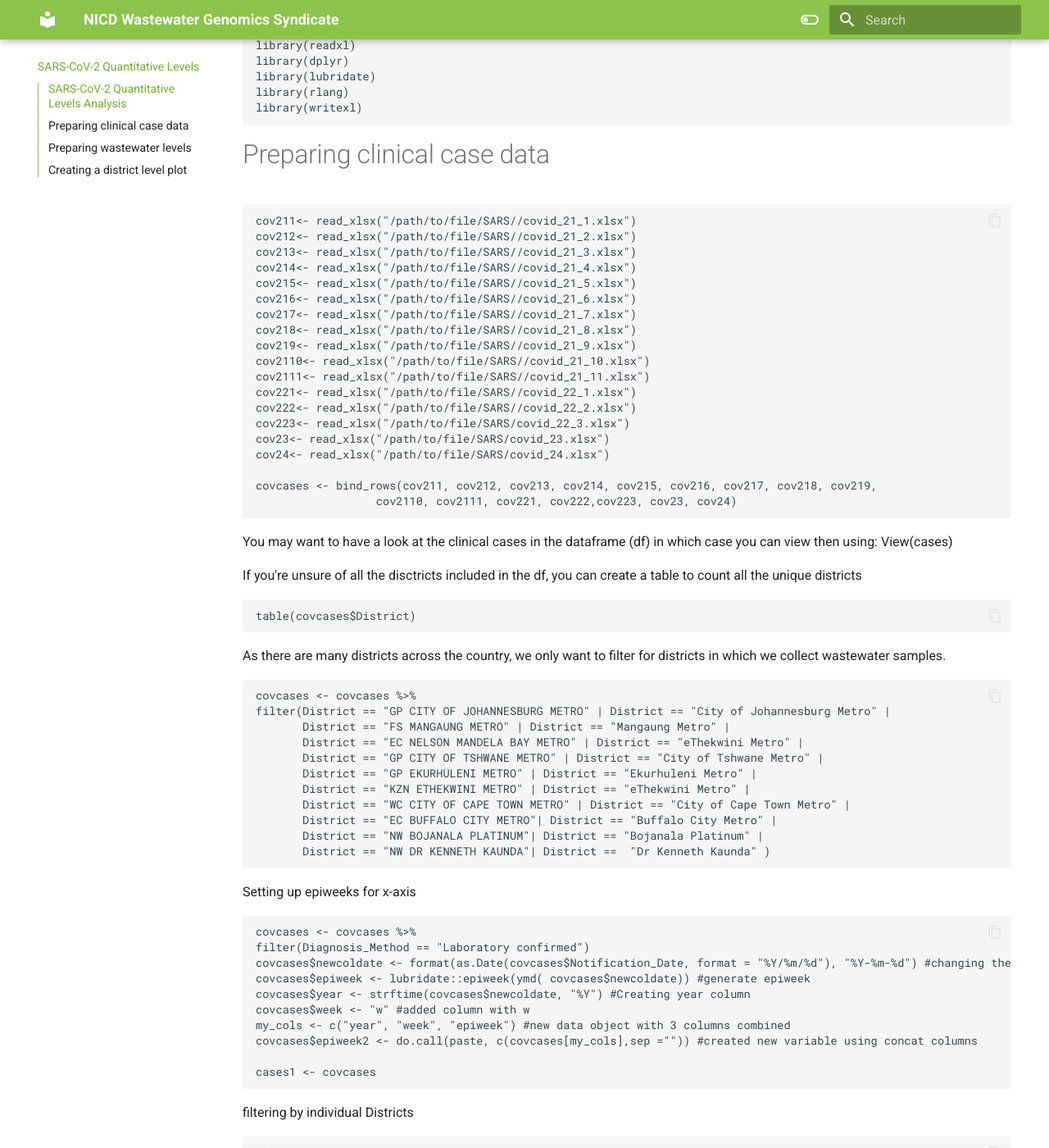
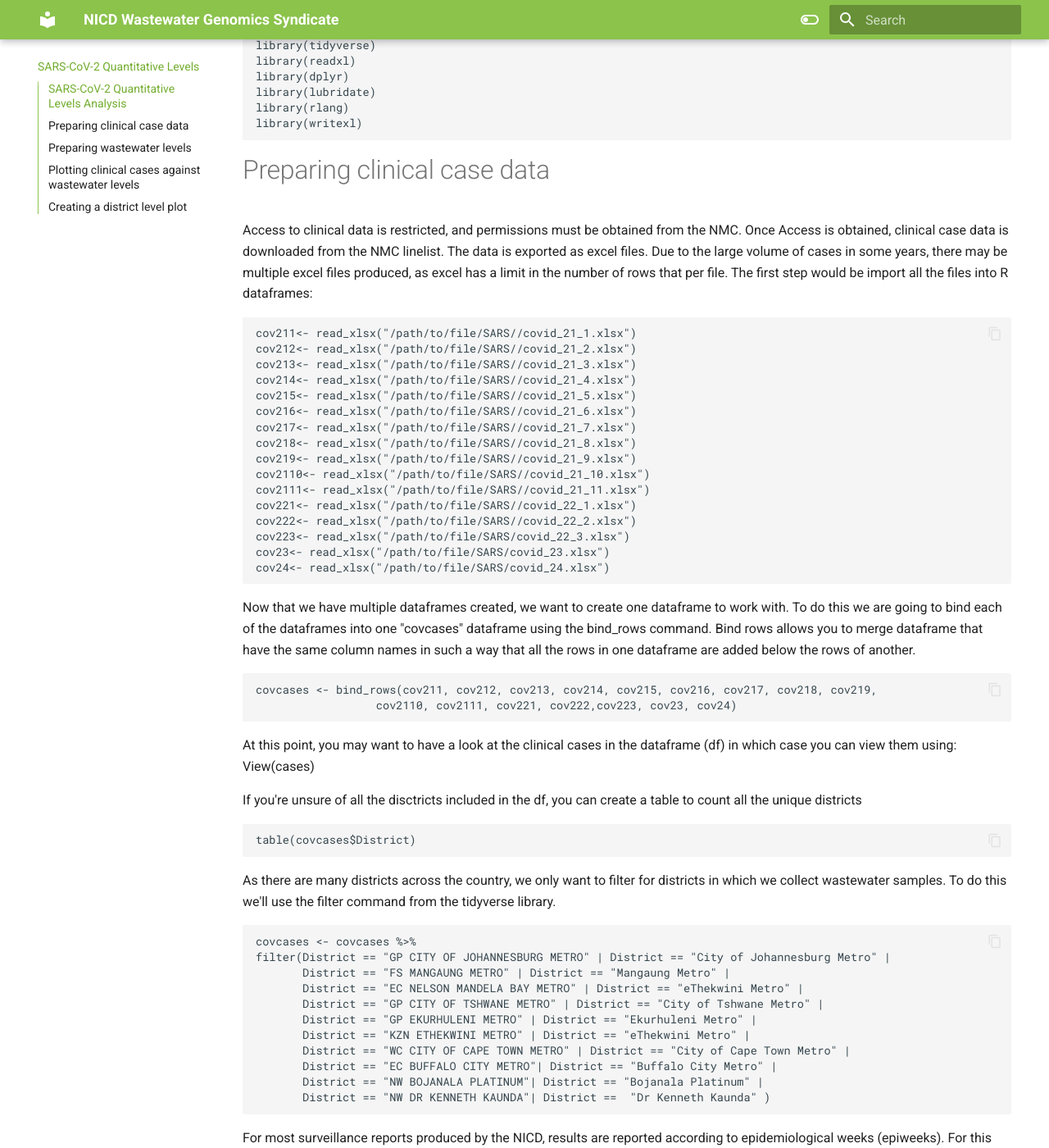
Before and after one commit to NICD-Wastewater-Genomics/NICD-Wastewater-Genomics.github.io, an MkDocs documentation site: the page built from docs/quantitative.md, in a window 1280 px wide and 1400 px high, scrolled down 444 px. Shown: the whole window at 82% size. Built offline with MkDocs 1.6.1 and Material for MkDocs 9.7.7, drawn with Linux system fonts in a browser that asks for light colours; some of the changed text lies outside the part shown.

Commit message:
Adding quantitative levels graph script

```diff
--- a/docs/quantitative.md
+++ b/docs/quantitative.md
@@ -1,12 +1,13 @@
 ## SARS-CoV-2 Quantitative Levels Analysis
 
-This documentation provides information on how to generate the quantitative levels
+The National Institute for Communicable Diseases (NICD) currently oversees SARS-CoV-2 surveillance through two key methods:
+tracking changes in reported clinical cases documented in the NICD's Notifiable Medical Conditions Reporting's(NMC) register,
+and observing variations in SARS-CoV-2 levels detected by performing a PCR test on wastewater samples.
+These dual metrics, clinical data and wastewater analysis, can be conveniently visualized together in a unified graph.
+This guide offers detailed instructions on performing such analysis and visualization.
 
-This script was generated using R 4.2.2
 
-For instructions in downloading and installing R
-
-The following librabries are required in order to be able to run the script
+The graphs are produced using R version 4.2.2 or higher and the following packages are required to run the script:
 
 	library (ggplot2)
 	library(ggthemes)
@@ -19,6 +20,11 @@
 	library(writexl)
 
 #Preparing clinical case data
+
+Access to clinical data is restricted, and permissions must be obtained from the NMC.
+Once Access is obtained, clinical case data is downloaded from the NMC linelist. The data is exported as excel files.
+Due to the large volume of cases in some years, there may be multiple excel files produced, as excel has a limit in the number of
+rows that per file. The first step would be import all the files into R dataframes:
 
 	cov211<- read_xlsx("/path/to/file/SARS//covid_21_1.xlsx")
 	cov212<- read_xlsx("/path/to/file/SARS//covid_21_2.xlsx")
@@ -37,10 +43,14 @@
 	cov23<- read_xlsx("/path/to/file/SARS/covid_23.xlsx")
 	cov24<- read_xlsx("/path/to/file/SARS/covid_24.xlsx")
 
+Now that we have multiple dataframes created, we want to create one dataframe to work with. To do this we are going to
+bind each of the dataframes into one "covcases" dataframe using the bind_rows command. Bind rows allows you to merge dataframe that have
+the same column names in such a way that all the rows in one dataframe are added below the rows of another.
+
 	covcases <- bind_rows(cov211, cov212, cov213, cov214, cov215, cov216, cov217, cov218, cov219,
                       cov2110, cov2111, cov221, cov222,cov223, cov23, cov24)
 
-You may want to have a look at the clinical cases in the dataframe (df) in which case you can view then using:
+At this point, you may want to have a look at the clinical cases in the dataframe (df) in which case you can view them using:
 	View(cases)
 
 If you're unsure of all the disctricts included in the df, you can create a table to count all the unique districts
@@ -48,7 +58,7 @@
 	table(covcases$District)
 
 As there are many districts across the country, we only want to filter for districts in which we collect
-wastewater samples.
+wastewater samples. To do this we'll use the filter command from the tidyverse library.
 
 	covcases <- covcases %>%
 	filter(District == "GP CITY OF JOHANNESBURG METRO" | District == "City of Johannesburg Metro" |
@@ -62,13 +72,20 @@
            District == "NW BOJANALA PLATINUM"| District == "Bojanala Platinum" |
            District == "NW DR KENNETH KAUNDA"| District ==  "Dr Kenneth Kaunda" )
 
-
-Setting up epiweeks for x-axis
+For most surveillance reports produced by the NICD, results are reported according to epidemiological weeks (epiweeks).
+For this report we will also be using epiweeks to report our findings. In order to convert the sample collection dates to epiweeks,
+we'll use the lubridate library to create a new column with the epiweeks of laboratory confirmed SARS-CoV-2 cases:
 
 	covcases <- covcases %>%
 	filter(Diagnosis_Method == "Laboratory confirmed")
 	covcases$newcoldate <- format(as.Date(covcases$Notification_Date, format = "%Y/%m/%d"), "%Y-%m-%d") #changing the format of the date from y/m/d to ymd
 	covcases$epiweek <- lubridate::epiweek(ymd( covcases$newcoldate)) #generate epiweek
+
+In the epiweek column you will find a number representing the epiweek the sample was collected in. For example, if a sample was collected on 2024-04-25,
+then the number would be "17". However, we like to report our epiweeks with the year combined (eg 2024w17). This is just a matter of preference,
+and may be modified to suit your preferences. In order to add the year onto the epiweek with a "w" inbetween, we first create a column with the year
+the sample was created, and then another column with "w" and concatenate the year, "w" and epiweek column to get our desired format:
+
 	covcases$year <- strftime(covcases$newcoldate, "%Y") #Creating year column
 	covcases$week <- "w" #added column with w
 	my_cols <- c("year", "week", "epiweek") #new data object with 3 columns combined
@@ -76,7 +93,8 @@
 
 	cases1 <- covcases
 
-filtering by individual Districts
+Since we report findings nationally and at a district level, we want to also create dataframes for each district. We'll do this by filtering for only the
+clinical cases found in that district. As R is case-sensitive, we'll filter for all variations in spelling of the districts found in the linelist.
 
 	joburg_cases <- cases1 %>%
 	filter(District == "GP CITY OF JOHANNESBURG METRO" | District == "City of Johannesburg Metro")
@@ -115,7 +133,8 @@
 
 	water <- read.csv("path/to.file.csv")
 
-Or using an API token from RedCap, which is the data management system used by out team
+Or using an API token from RedCap, which is the data management system used by our team. We usually use the API token as it allows us to
+automatically run this script without having to first download directly from RedCap.
 
 	token <- "insert your private token here"
 	url <- "insert RedCap URL here"
@@ -137,20 +156,38 @@
 
 	water <- result
 
-Ensuring date columns are recognised as dates
 
-	water$sam_col_date <- as.Date(water$Sample.Collection.Date)
-	water$Date.Processed. <- as.Date(water$Date.Processed.)
-	water$Date.tested.at.laboratory <- as.Date(water$Date.tested.at.laboratory)
-	water$Extraction.date <- as.Date(water$Extraction.date)
-	water$Date.tested.at.laboratory. <- as.Date(water$Date.tested.at.laboratory.)
-	water$PCR.date <- as.Date(water$PCR.date)
-	water$Tapestation.date <- as.Date(water$Tapestation.date)
-	water$Date.received.from.sequencing <- as.Date(water$Date.received.from.sequencing)
-	water$Date.submitted.for.Sequencing <- as.Date(water$Date.submitted.for.Sequencing)
-	water$Report.date <- as.Date(water$Report.date)
+We then filter for the wastewater treatment plants (WWTP) that we would like to include in the report:
 
-Setting up epiweeks for x-axis
+	water <- water %>%
+	  filter( site_name == "Northern Wastewater Treatment Works (GP)" |
+            site_name == "Northern Wastewater Treatment Works (KZN)"|
+            site_name == "Rooiwal Wastewater Treatment Works"|
+            site_name ==  "ERWAT Vlakplaat Wastewater Treatment Works"|
+            site_name ==  "Central Wastewater Treatment Works (KZN)"|
+            site_name ==  "Goudkoppies Wastewater Treatment Works"|
+            site_name ==  "Hartebeesfontein Waterworks"|
+            site_name ==  "Daspoort Wastewater Treatment Works" |
+            site_name ==  "Zandvleit Wastewater Treatment Works"|
+            site_name == "Borcheds Quarry Wastewater Treatment Works"|
+            site_name == "Brickfield Pre-treatment Works" |
+            site_name == "Sterkwater Wastewater Treatment Works"|
+            site_name == "Bloemspruit Wastewater Treatment Works"|
+            site_name ==  "Kwanobuhle Wastewater Treatment Works" |
+            site_name == "East Bank Wastewater Treatment Works"|
+            site_name ==  "Mdantsane Wastewater Treatment Works" |
+            site_name == "Mmabatho Water Treatment Works" |
+            site_name == "Musina WWTW (in town)" |
+            site_name == "Kingstonvale"|
+            site_name == "Boitekong"|
+            site_name == "Rustenburg Wastewater Treatment Works" |
+            site_name == "Nancefield"|
+            site_name == "Komatipoort Sewage plant"|
+            site_name == "Mahikeng Water TreatmentWorks")
+
+
+We then generate an epiweeks column for the wastewater samples based on the sample collection dates. We also set up the columns we need
+by simplifying the column names, and creating a column with the log genome copies per ml
 
 	water1 <- water
 	water1 <- water1 %>% arrange(ymd(water1$sam_col_date))
@@ -160,17 +197,17 @@
 	my_cols <- c("year", "week", "epiweek") #new data object with 3 columns combined
 	water1$epiweek2 <- do.call(paste, c(water1[my_cols],sep ="")) #created new variable using concat columns
 
-setting up columns
-	water1$levels <- water1$Genome.copies.mL...N.gene..
+	water1$levels <- water1$n_gene_ml
 	water1$Date <- water1$sam_col_date
-	water1$Result <-water1$SARS.CoV.2.PCR.result
+	water1$Result <-water1$sars_cov_2_pcr_result
 	water1 <- water1 %>%
 	  mutate(levels = na_if(levels, levels < 0))
 	water1 <- water1 %>%
-	  mutate(levels = if_else(levels<2.34, 2.34, levels)) #replace lower than 2.34 with 2.34 (limit of quantification)
+	  mutate(levels = if_else(levels<2.34, 2.34, levels)) #replace lower than 2.34 with 2.34 (limit of quantification for qPCR)
 	water1$loglevels <- log10(water1$levels)
 
-correcting which type of PCR was used
+Since wastewater levels were initially tested using a qPCR and later change to dPCR, we add a quality check for the "PCR" column which ensure the correct
+type of PCR is indicated based on when we switched to dPCR (epiweek 30 of 2023)
 
 	water1 <- water1 %>%
 	  mutate(PCR = if_else(year == 2021, "qPCR", PCR)) %>%
@@ -180,11 +217,12 @@
 	  mutate(PCR = if_else(year == 2024, "dPCR", PCR))
 
 
-plotting bar graph and line graph on same plot and two y-axis
+#Plotting clinical cases against wastewater levels
 
-South Africa
+We'll start by plotting the national waterwater levels against the clinical cases. The wasterwater levels will be in the form of a line graph,
+and bars will be used to represent the number of clinical cases.
 
-Tabulate number of samples we've received
+We start by tabulating the number of samples received
 
 	rsa_samples <- cases1 %>%
 	  group_by(epiweek2)%>%
```
